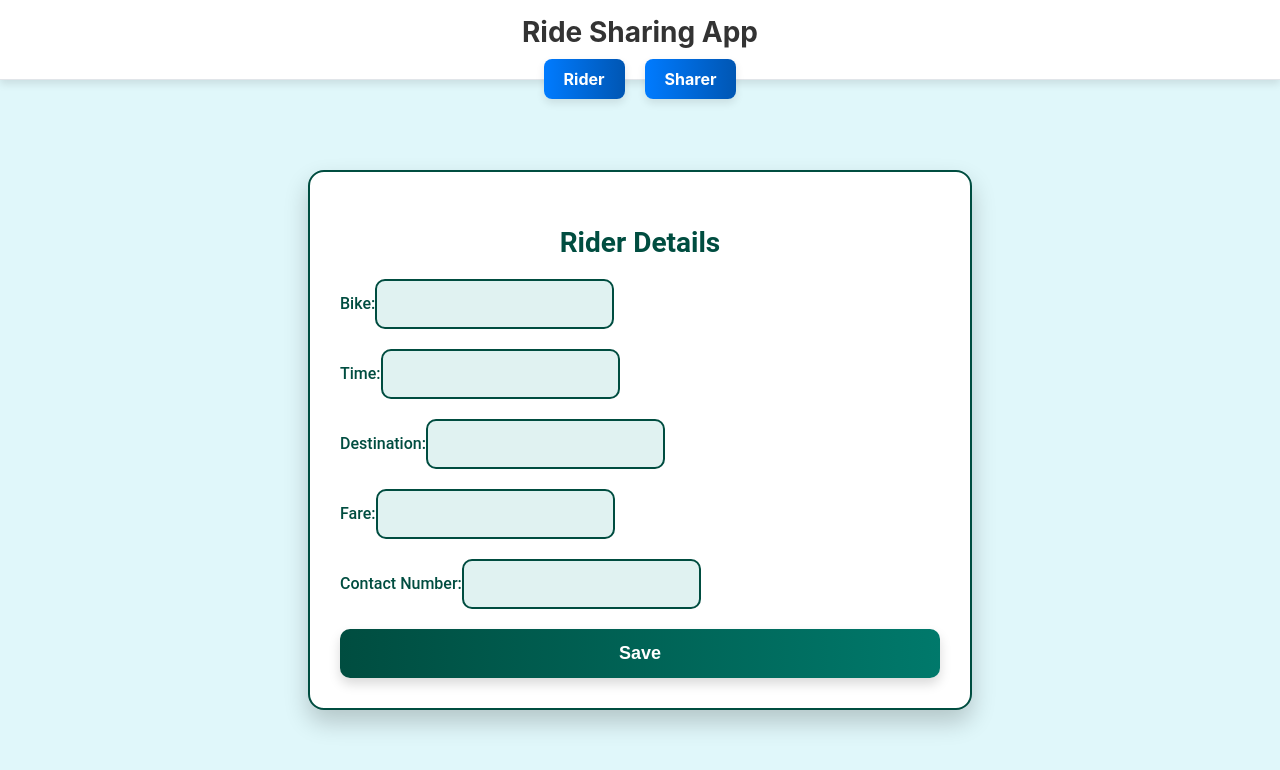
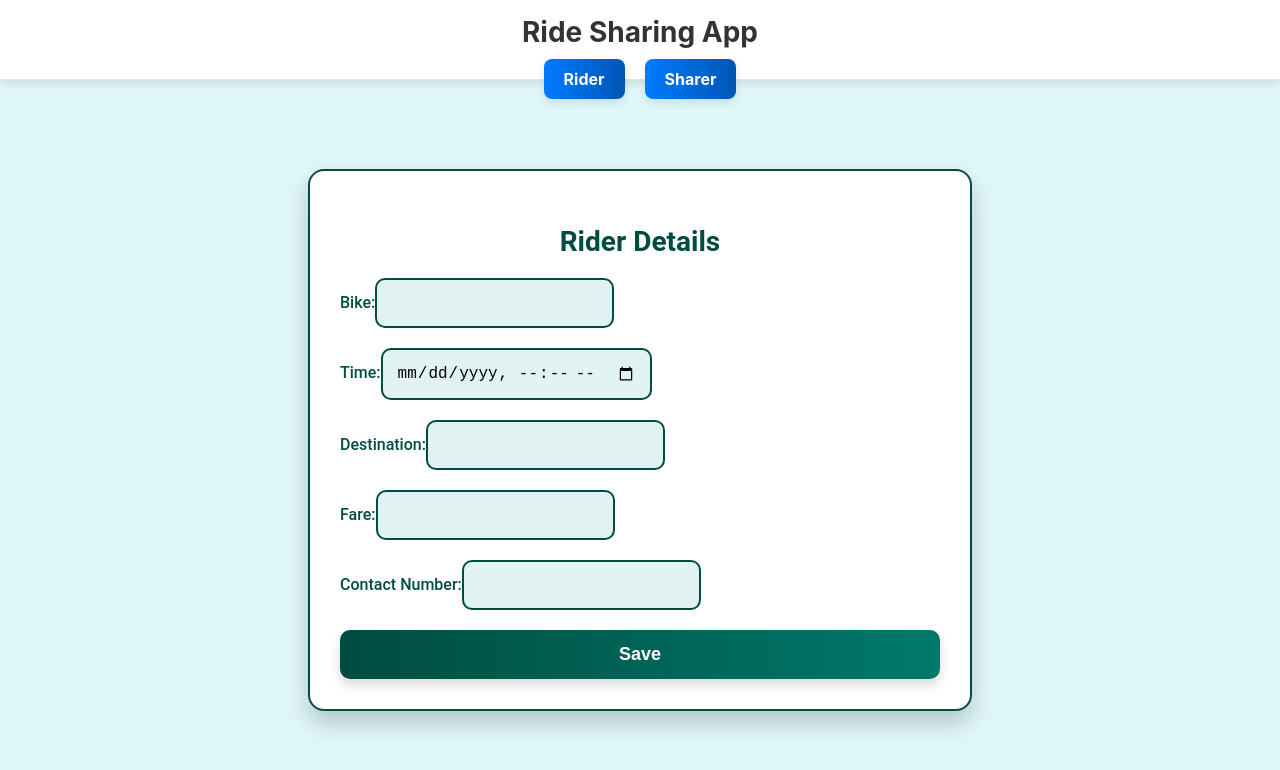
Before and after one commit to 3aswarconnect/ride_share, a React (Create React App) app: page / in a window 1280 px wide. Shown: the top 770 px of the page. Built offline with nearby package versions, Linux system fonts and the light colour scheme.

Commit message:
Update RiderForm.js

```diff
--- a/src/RiderForm.js
+++ b/src/RiderForm.js
@@ -49,7 +49,7 @@ function RiderForm() {
           <div className="form-field">
             <label>
               Time:
-              <input type="text" name="time" value={rideDetails.time} onChange={handleChange} required />
+              <input type="datetime-local" name="time" value={rideDetails.time} onChange={handleChange} required />
             </label>
           </div>
           <div className="form-field">
```
